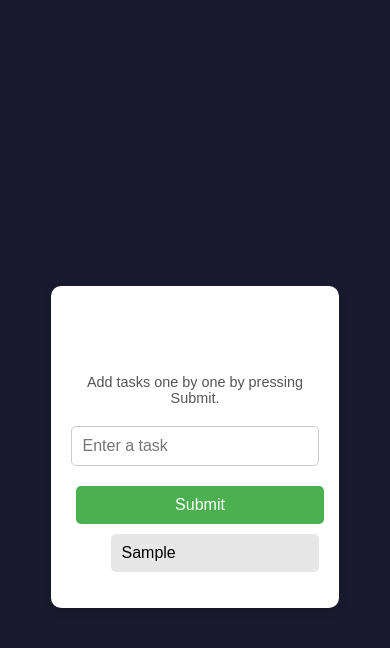
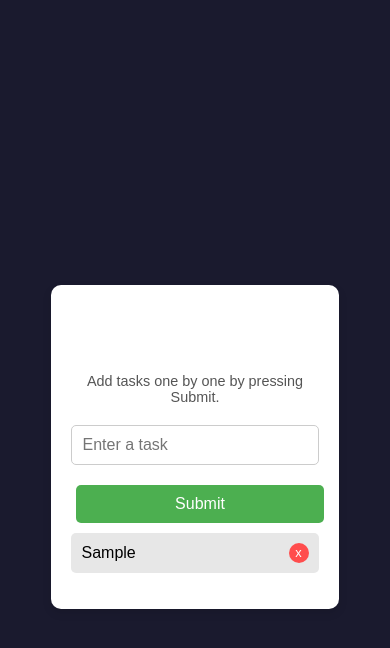
Before and after one commit to akindu-k/iwb013-team-tricannu, a React (Vite) app in the folder frontend/: page /list-tasks in a window 390 px wide. Both pictures are taken after typing "Sample" into the empty fields and a click on the button "Submit". Shown: the top 648 px of the page. Built offline with nearby package versions, Linux system fonts and the light colour scheme.

Commit message:
Refactor ListTasks CSS styles for better readability and responsiveness

```diff
--- a/frontend/src/pages/ListTasks.css
+++ b/frontend/src/pages/ListTasks.css
@@ -53,6 +53,7 @@
 .task-list {
   list-style-type: none;
   margin-top: 10px;
+  padding-left: 0;
 }
 
 .task-item {
@@ -61,4 +62,26 @@
   border-radius: 5px;
   margin-bottom: 5px;
   font-size: 1rem;
+  display: flex;
+  justify-content: space-between; /* Aligns text and delete button */
+  align-items: center;
 }
+
+.delete-button {
+  background-color: #ff4d4d;
+  color: white;
+  border: none;
+  border-radius: 50%;
+  width: 20px;
+  height: 20px;
+  display: inline-flex;
+  justify-content: center;
+  align-items: center;
+  cursor: pointer;
+  font-size: 0.8rem;
+  margin-left: 10px;
+}
+
+.delete-button:hover {
+  background-color: #ff3333;
+}
--- a/frontend/src/pages/ListTasks.jsx
+++ b/frontend/src/pages/ListTasks.jsx
@@ -16,6 +16,11 @@ const ListTasks = () => {
     }
   };
 
+  const handleDelete = (index) => {
+    const updatedTasks = tasks.filter((task, taskIndex) => taskIndex !== index);
+    setTasks(updatedTasks); // Update tasks list after deletion
+  };
+
   return (
     <div className="list-tasks-container">
       <h2>List Tasks</h2>
@@ -32,7 +37,10 @@ const ListTasks = () => {
       </div>
       <ul className="task-list">
         {tasks.map((task, index) => (
-          <li key={index} className="task-item">{task}</li>
+          <li key={index} className="task-item">
+            {task}
+            <span className="delete-button" onClick={() => handleDelete(index)}>x</span>
+          </li>
         ))}
       </ul>
     </div>
```
Lines whose indentation alone changed are shown as unchanged.
